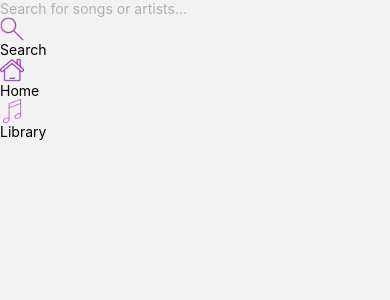
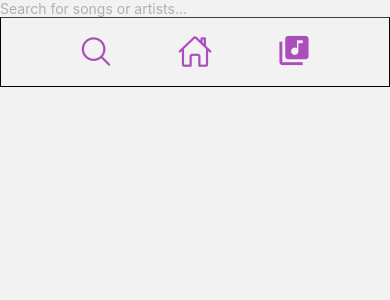
Before and after one commit to sukhpreetsinghdeol/Musikahan, a React Native app: screen /Search in a window 390 px wide. Shown: the top 300 px of the page. Built offline with nearby package versions, Linux system fonts and the light colour scheme.

Commit message:
push mo lng te

```diff
--- a/App.tsx
+++ b/App.tsx
@@ -18,7 +18,7 @@ function App(): React.JSX.Element {
       <NavigationContainer>
         <Stack.Navigator
           screenOptions={{headerShown: false}}
-          initialRouteName="PlayerScreen">
+          initialRouteName="Search">
           <Stack.Screen name="Welcome" component={WelcomePage} />
           <Stack.Screen name="SignUp" component={SignUpScreen} />
           <Stack.Screen name="Login" component={LoginPage} />
--- a/src/designs/FloatingPlayer.tsx
+++ b/src/designs/FloatingPlayer.tsx
@@ -30,7 +30,9 @@ const FloatingPlayer = () => {
           progress={progress}
           minimumValue={min}
           maximumValue={max}
+          thumbWidth={10}
           containerStyle={{}}
+          renderBubble={() => null}
         />
       </View>
       <TouchableOpacity
--- a/src/designs/NavBar.tsx
+++ b/src/designs/NavBar.tsx
@@ -8,21 +8,23 @@ import {
 import React from 'react';
 import Ionicons from 'react-native-vector-icons/Ionicons';
 import MaterialIcons from 'react-native-vector-icons/MaterialIcons';
+import {useNavigation} from '@react-navigation/native';
 
 const {width, height} = Dimensions.get('window');
 const LikeScreen = () => {
+  const navigation = useNavigation();
   return (
     <View style={styles.bottomContainer}>
       <View style={styles.bottomIconWrapper}>
-        <TouchableOpacity onPress={() => {}}>
+        <TouchableOpacity onPress={() => navigation.navigate('Search')}>
           <Ionicons name="search-outline" size={35} color="#AB4DBA" />
         </TouchableOpacity>
 
-        <TouchableOpacity onPress={() => {}}>
+        <TouchableOpacity onPress={() => navigation.navigate('Home')}>
           <Ionicons name="home-outline" size={35} color="#AB4DBA" />
         </TouchableOpacity>
 
-        <TouchableOpacity onPress={() => {}}>
+        <TouchableOpacity onPress={() => navigation.navigate('Library')}>
           <MaterialIcons name="library-music" size={35} color="#AB4DBA" />
         </TouchableOpacity>
       </View>
--- /dev/null
+++ b/src/designs/ProgressBar.tsx
@@ -0,0 +1,50 @@
+import {StyleSheet, Text, View} from 'react-native';
+import React from 'react';
+import {fontSize, spacing} from '../designs/dimensions';
+import {useSharedValue} from 'react-native-reanimated';
+import {Slider} from 'react-native-awesome-slider';
+
+const ProgressBar = () => {
+  const progress = useSharedValue(0.25);
+  const min = useSharedValue(0);
+  const max = useSharedValue(1);
+  return (
+    <View>
+      <View style={styles.timeRow}>
+        <Text style={styles.timeText}>00:01</Text>
+        <Text style={styles.timeText}>{'-'}04:00</Text>
+      </View>
+      <Slider
+        style={styles.sliderContainer}
+        containerStyle={{
+          height: 7,
+          borderRadius: spacing.sm,
+        }}
+        progress={progress}
+        minimumValue={min}
+        maximumValue={max}
+        thumbWidth={13}
+        renderBubble={() => null}
+      />
+    </View>
+  );
+};
+
+export default ProgressBar;
+
+const styles = StyleSheet.create({
+  timeRow: {
+    flexDirection: 'row',
+    justifyContent: 'space-between',
+    alignItems: 'center',
+    marginTop: spacing.xl,
+  },
+  timeText: {
+    color: 'white',
+    fontSize: fontSize.sm,
+    opacity: 0.45,
+  },
+  sliderContainer: {
+    marginVertical: spacing.md,
+  },
+});
--- a/src/designs/dimensions.js
+++ b/src/designs/dimensions.js
@@ -4,6 +4,7 @@ export const spacing = {
   md: 16,
   lg: 24,
   xl: 32,
+  xxl: 40,
 };
 
 export const iconSize = {
@@ -11,6 +12,7 @@ export const iconSize = {
   md: 24,
   lg: 30,
   xl: 40,
+  xxl: 50,
 };
 
 export const fontSize = {
--- a/src/screens/PlayerScreen.tsx
+++ b/src/screens/PlayerScreen.tsx
@@ -2,6 +2,12 @@ import {Image, StyleSheet, Text, TouchableOpacity, View} from 'react-native';
 import React from 'react';
 import AntDesign from 'react-native-vector-icons/AntDesign';
 import {iconSize, fontSize, spacing} from '../designs/dimensions';
+import ProgressBar from '../designs/ProgressBar';
+import {
+  NextButton,
+  PlayPauseButton,
+  PreviousButton,
+} from '../designs/PlayerControls';
 
 const imageURL =
   'https://ncsmusic.s3.eu-west-1.amazonaws.com/tracks/000/001/725/325x325/1721817328_whh1S1CyIp_artwork.jpg';
@@ -29,6 +35,7 @@ const PlayerScreen = () => {
             Egzod, Neoni, Maestro Chives, Warriyo
           </Text>
         </View>
+        {/* ICON CONTAINER */}
         <TouchableOpacity>
           <AntDesign
             name={isLiked ? 'hearto' : 'heart'}
@@ -36,6 +43,13 @@ const PlayerScreen = () => {
             size={iconSize.sm}
           />
         </TouchableOpacity>
+      </View>
+      {/* PLAYER PROGRESS BAR */}
+      <ProgressBar />
+      <View style={styles.playPauseControl}>
+        <PreviousButton size={iconSize.xxl} />
+        <PlayPauseButton size={iconSize.xxl} />
+        <NextButton size={iconSize.xxl} />
       </View>
     </View>
   );
@@ -63,7 +77,8 @@ const styles = StyleSheet.create({
   coverImageContainer: {
     alignItems: 'center',
     justifyContent: 'center',
-    margin: spacing.xl,
+    margin: spacing.xxl,
+    marginTop: 80,
   },
   coverImage: {
     height: 300,
@@ -78,6 +93,20 @@ const styles = StyleSheet.create({
     fontSize: fontSize.md,
     color: 'white',
   },
-  titleContainer: {},
-  heartRow: {},
+  titleContainer: {
+    flex: 1,
+    alignItems: 'center',
+    justifyContent: 'center',
+  },
+  heartRow: {
+    flexDirection: 'row',
+    alignItems: 'center',
+  },
+  playPauseControl: {
+    flexDirection: 'row',
+    justifyContent: 'center',
+    alignItems: 'center',
+    gap: spacing.xl,
+    marginTop: spacing.xl,
+  },
 });
--- a/src/screens/SearchScreen.tsx
+++ b/src/screens/SearchScreen.tsx
@@ -1,37 +1,50 @@
 // SearchScreen.js
 
-import React, { useState } from 'react';
-import { View, Text, Image, TextInput, FlatList, TouchableOpacity } from 'react-native';
-import { useNavigation } from '@react-navigation/native'; // Import navigation hook
+import React, {useState} from 'react';
+import {
+  View,
+  Text,
+  Image,
+  TextInput,
+  FlatList,
+  TouchableOpacity,
+  StyleSheet,
+  Dimensions,
+} from 'react-native';
+import {useNavigation} from '@react-navigation/native'; // Import navigation hook
+import Ionicons from 'react-native-vector-icons/Ionicons';
+import MaterialIcons from 'react-native-vector-icons/MaterialIcons';
 
 const songsData = [
-  { id: '1', title: 'Blinding Lights', artist: 'The Weeknd' },
-  { id: '2', title: 'Watermelon Sugar', artist: 'Harry Styles' },
-  { id: '3', title: 'Levitating', artist: 'Dua Lipa' },
-  { id: '4', title: 'Save Your Tears', artist: 'The Weeknd' },
-  { id: '5', title: 'Peaches', artist: 'Justin Bieber' },
-  { id: '6', title: 'Midnight City', artist: 'M83' },
-  { id: '7', title: 'Good 4 U', artist: 'Olivia Rodrigo' },
-  { id: '8', title: 'Kiss Me More', artist: 'Doja Cat' },
-  { id: '9', title: 'Industry Baby', artist: 'Lil Nas X' },
-  { id: '10', title: 'Montero (Call Me By Your Name)', artist: 'Lil Nas X' },
+  {id: '1', title: 'Blinding Lights', artist: 'The Weeknd'},
+  {id: '2', title: 'Watermelon Sugar', artist: 'Harry Styles'},
+  {id: '3', title: 'Levitating', artist: 'Dua Lipa'},
+  {id: '4', title: 'Save Your Tears', artist: 'The Weeknd'},
+  {id: '5', title: 'Peaches', artist: 'Justin Bieber'},
+  {id: '6', title: 'Midnight City', artist: 'M83'},
+  {id: '7', title: 'Good 4 U', artist: 'Olivia Rodrigo'},
+  {id: '8', title: 'Kiss Me More', artist: 'Doja Cat'},
+  {id: '9', title: 'Industry Baby', artist: 'Lil Nas X'},
+  {id: '10', title: 'Montero (Call Me By Your Name)', artist: 'Lil Nas X'},
 ];
 
+const {width, height} = Dimensions.get('window');
 const SearchScreen = () => {
   const [searchTerm, setSearchTerm] = useState('');
   const [filteredSongs, setFilteredSongs] = useState([]);
   const navigation = useNavigation(); // Use navigation hook
 
-  const handleSearch = (text) => {
+  const handleSearch = text => {
     setSearchTerm(text);
-    const results = songsData.filter(song =>
+    const results = songsData.filter(
+      song =>
         song.title.toLowerCase().includes(text.toLowerCase()) ||
-      song.artist.toLowerCase().includes(text.toLowerCase())
+        song.artist.toLowerCase().includes(text.toLowerCase()),
     );
     setFilteredSongs(results);
   };
 
-  const renderItem = ({ item }) => (
+  const renderItem = ({item}) => (
     <View className="p-3 border-b border-gray-700 rounded-lg bg-gray-800 mb-2">
       <Text className="text-lg font-semibold text-white">{item.title}</Text>
       <Text className="text-sm text-gray-400">{item.artist}</Text>
@@ -52,31 +65,39 @@ const SearchScreen = () => {
         renderItem={renderItem}
         keyExtractor={item => item.id}
       />
-      <View className="absolute bottom-0 left-0 right-0 bg-[#14121F] p-4 flex-row justify-around">
+      <View style={styles.bottomContainer}>
+        <View style={styles.bottomIconWrapper}>
           <TouchableOpacity onPress={() => navigation.navigate('Search')}>
-          <Image
-            source={require('../assets/images/searchoff.png')}
-            style={{ width: 24, height: 24 }}
-          />
-          <Text className="text-[#AB4DBA] mt-1">Search</Text>
+            <Ionicons name="search-outline" size={35} color="#AB4DBA" />
           </TouchableOpacity>
+
           <TouchableOpacity onPress={() => navigation.navigate('Home')}>
-          <Image
-            source={require('../assets/images/homeon.png')}
-            style={{ width: 24, height: 24 }}
-          />
-          <Text className="text-[#AB4DBA] mt-1">Home</Text>
+            <Ionicons name="home-outline" size={35} color="#AB4DBA" />
           </TouchableOpacity>
+
           <TouchableOpacity onPress={() => navigation.navigate('Library')}>
-          <Image
-            source={require('../assets/images/music.png')}
-            style={{ width: 24, height: 24 }}
-          />
-          <Text className="text-[#AB4DBA] mt-1">Library</Text>
+            <MaterialIcons name="library-music" size={35} color="#AB4DBA" />
           </TouchableOpacity>
+        </View>
       </View>
     </View>
   );
 };
 
 export default SearchScreen;
+
+const styles = StyleSheet.create({
+  bottomContainer: {
+    width: width,
+    alignItems: 'center',
+    paddingVertical: 15,
+    borderTopColor: '#393E46',
+    borderWidth: 1,
+  },
+
+  bottomIconWrapper: {
+    flexDirection: 'row',
+    justifyContent: 'space-between',
+    width: '60%',
+  },
+});
```
Lines whose indentation alone changed are shown as unchanged.
